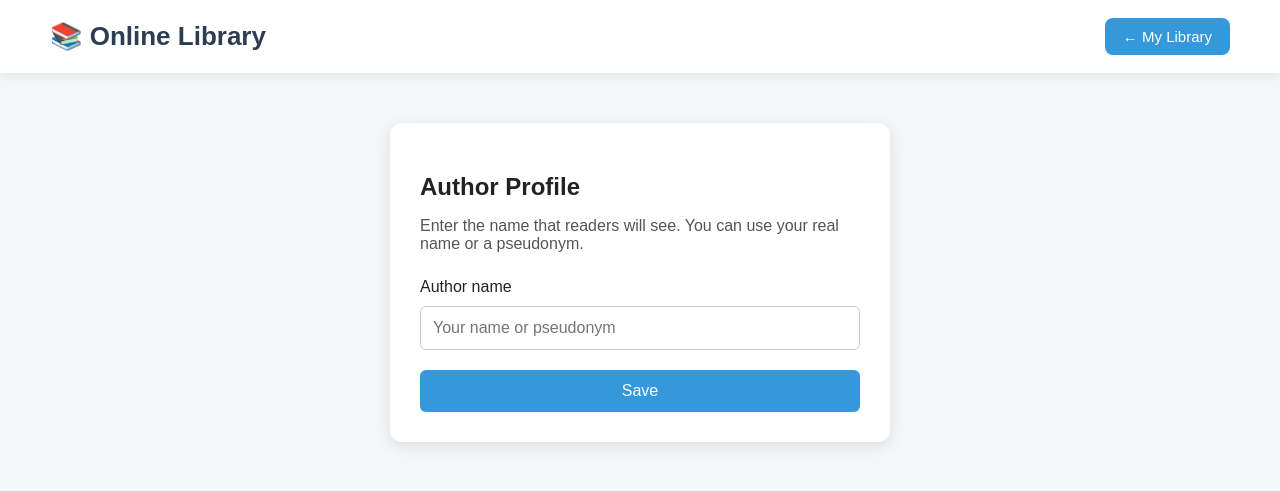
After one commit to Flaeshka/online-library, a Flask app: template templates/author_profile.html in a window 1280 px wide. The commit adds this page. Shown: the top 491 px of the page. Run offline with Flask 3, Linux system fonts and the light colour scheme; the template is opened without the code that fills it, so the values that code supplies are empty.

Commit message:
small change

```diff
--- a/App.py
+++ b/App.py
@@ -63,6 +63,44 @@ def my_book():
 
     return render_template("my_library.html")
 
+@app.route("/author/profile", methods=["GET", "POST"])
+def author_profile():
+
+    if session.get("role") != "author":
+        return "Access denied"
+
+    conn = get_db_connection()
+
+    if request.method == "POST":
+
+        author_name = request.form["author_name"]
+
+        conn.execute("""
+            UPDATE users
+            SET author_name = ?
+            WHERE id = ?
+        """, (
+            author_name,
+            session["user_id"]
+        ))
+
+        conn.commit()
+        conn.close()
+
+        return redirect("/my_library")
+
+    user = conn.execute("""
+        SELECT author_name
+        FROM users
+        WHERE id = ?
+    """, (session["user_id"],)).fetchone()
+
+    conn.close()
+
+    return render_template(
+        "author_profile.html",
+        user=user
+    )
 
 @app.route("/add_book", methods = ["GET", "POST"])
 def add_book():
@@ -76,6 +114,9 @@ def add_book():
 
         title = request.form["title"]
         description = request.form["description"]
+        publication_date = request.form.get("publication_date")
+
+        print("PUBLICATION DATE:", publication_date)
         # Отримуємо всі вибрані жанри
         genre_ids = request.form.getlist("genres")
 
@@ -100,18 +141,23 @@ def add_book():
         )
 
         book_file.save(file_path)
+
+        print("FILE PATH:", file_path)
+        print("FILE EXISTS:", os.path.exists(file_path))
+
         # Створюємо книгу
         cursor = conn.execute("""
             INSERT INTO books
-            (title, description, author_id, genre_id, file_path, status)
-            VALUES (?, ?, ?, ?, ?, ?)
+            (title, description, author_id, genre_id, file_path, status, publication_date)
+            VALUES (?, ?, ?, ?, ?, ?, ?)
         """, (
             title,
             description,
             session["user_id"],
             genre_ids[0],
             file_path,
-            "pending"
+            "pending",
+            publication_date
         ))
 
         book_id = cursor.lastrowid
@@ -133,7 +179,8 @@ def add_book():
 
         print("BOOK ADDED:", title)
 
-        return "book added successfully"
+        flash("Book added successfully!")
+        return redirect("/add_book")
 
     # Отримуємо жанри з БД
     genres = conn.execute("""
@@ -149,7 +196,60 @@ def add_book():
         genres=genres
     )
 
+@app.route("/book/<int:book_id>")
+def book(book_id):
+    conn = get_db_connection()
 
+    book = conn.execute("""
+        SELECT books.*, users.username AS author_name
+        FROM books
+        JOIN users ON books.author_id = users.id
+        WHERE books.id = ? AND books.status = 'approved'
+    """, (book_id,)).fetchone()
+
+    conn.close()
+
+    if book is None:
+        return "Book not found"
+
+    return render_template("book.html", book=book)
+
+@app.route("/book/file/<int:book_id>")
+def book_file(book_id):
+
+    conn = get_db_connection()
+
+    book = conn.execute("""
+        SELECT file_path, title, status
+        FROM books
+        WHERE id = ?
+    """, (book_id,)).fetchone()
+
+    conn.close()
+
+    if book is None:
+        return "Book not found"
+
+    print("BOOK:", book["title"])
+    print("STATUS:", book["status"])
+    print("FILE PATH:", book["file_path"])
+    print("FILE EXISTS:", os.path.exists(book["file_path"]) if book["file_path"] else False)
+
+    if book["status"] != "approved":
+        return "Book is not approved"
+
+    file_path = book["file_path"]
+
+    if not file_path:
+        return "File path is empty"
+
+    if not os.path.exists(file_path):
+        return "File not found"
+
+    return send_file(
+        file_path,
+        as_attachment=False
+    )
 
 @app.route("/register", methods=["GET", "POST"])
 def register():
--- a/static/style.css
+++ b/static/style.css
@@ -766,3 +766,70 @@ a {
 
     margin-top: 5px;
 }
+
+
+/* =========================
+   Author_page
+   ========================= */
+
+   /* Author profile */
+
+.profile-page {
+    display: flex;
+    justify-content: center;
+    align-items: flex-start;
+    padding: 50px 20px;
+}
+
+.profile-card {
+    width: 500px;
+    padding: 30px;
+    background: white;
+    border-radius: 12px;
+    box-shadow: 0 4px 15px rgba(0, 0, 0, 0.1);
+}
+
+.profile-card h2 {
+    margin-bottom: 15px;
+}
+
+.profile-card p {
+    margin-bottom: 25px;
+    color: #555;
+}
+
+.profile-card form {
+    display: flex;
+    flex-direction: column;
+    gap: 10px;
+}
+
+.profile-card input {
+    padding: 12px;
+    border: 1px solid #ccc;
+    border-radius: 6px;
+    font-size: 16px;
+}
+
+.profile-card button {
+    margin-top: 10px;
+    padding: 12px;
+    border: none;
+    border-radius: 6px;
+    cursor: pointer;
+    font-size: 16px;
+}
+/* added book popup */
+.success-popup {
+    position: fixed;
+    top: 30px;
+    left: 50%;
+    transform: translateX(-50%);
+    padding: 15px 25px;
+    background: #4caf50;
+    color: white;
+    border-radius: 8px;
+    box-shadow: 0 4px 12px rgba(0, 0, 0, 0.2);
+    z-index: 1000;
+    cursor: pointer;
+}
--- /dev/null
+++ b/templates/author_profile.html
@@ -0,0 +1,67 @@
+<!DOCTYPE html>
+
+<html>
+
+<head>
+
+<title>Author Profile - Online Library</title>
+
+<link rel="stylesheet"
+      href="{{ url_for('static', filename='style.css') }}">
+
+
+</head>
+
+<body>
+
+
+<div class="top-bar">
+
+    <h1>📚 Online Library</h1>
+
+    <a href="/my_library">
+        <button>← My Library</button>
+    </a>
+
+</div>
+
+
+<section class="profile-page">
+
+    <div class="profile-card">
+
+        <h2>Author Profile</h2>
+
+        <p>
+            Enter the name that readers will see.
+            You can use your real name or a pseudonym.
+        </p>
+
+        <form method="POST">
+
+            <label>
+                Author name
+            </label>
+
+            <input
+                type="text"
+                name="author_name"
+                value="{{ user['author_name'] or '' }}"
+                placeholder="Your name or pseudonym"
+                required
+            >
+
+            <button type="submit">
+                Save
+            </button>
+
+        </form>
+
+    </div>
+
+</section>
+
+
+</body>
+
+</html>
--- a/templates/index.html
+++ b/templates/index.html
@@ -162,8 +162,10 @@
                     <strong>Author:</strong>
                     {{ book["author_name"] }}
                 </p>
+                <a href="/book/{{ book['id'] }}">
+                    <button>View Book</button>
+                </a>
 
-                <button>View Book</button>
 
             </div>
 
```
Also changed, not shown: online-library.py (+46 -33 lines), templates/add_book.html (+32 -1 lines), templates/book.html (added, +68 -0 lines), templates/my_library.html (+10 -1 lines), static/script.js (line endings or trailing spaces).
